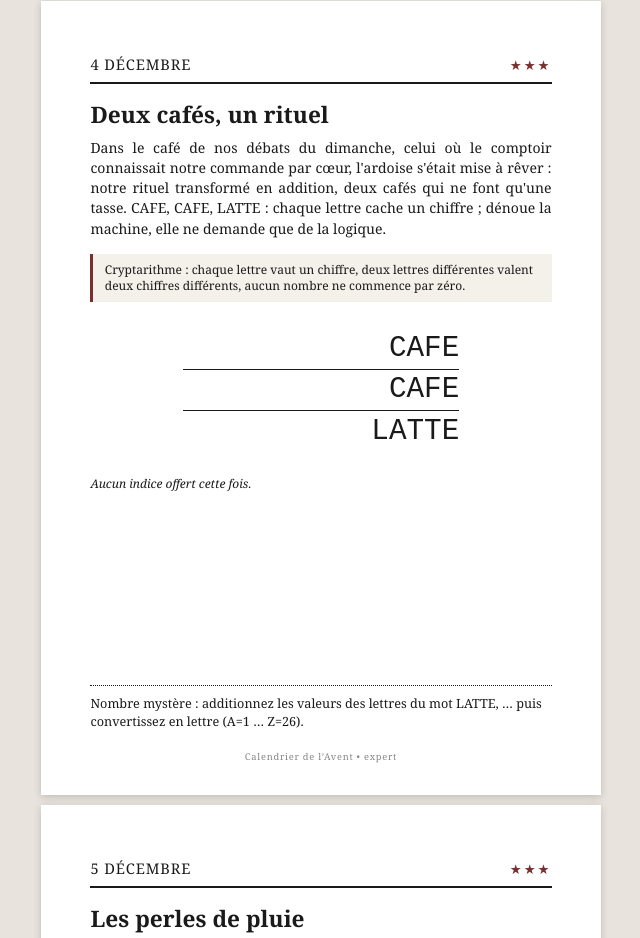
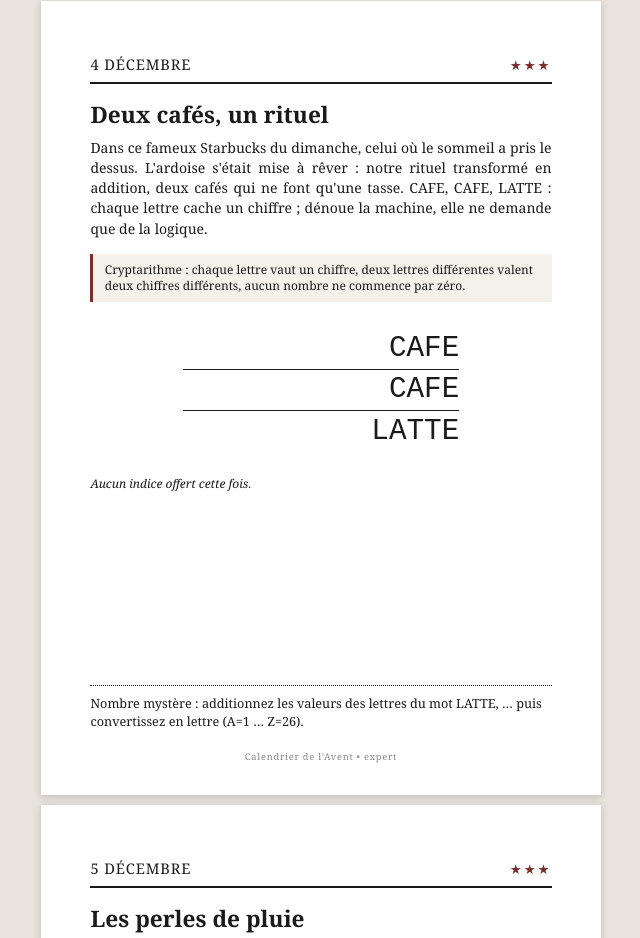
Before and after one commit to hervequiniou/calendrier-avent-2026, a plain HTML site: page assets/source/calendrier-de-l-avent-source.html in a window 1280 px wide. Shown: the part 4027-4965 px from the top of the page, without its empty margins (319-959 px from the left). Drawn offline with Linux system fonts and the light colour scheme.

Commit message:
feat(contenu): jour 4, le Starbucks du dimanche où le sommeil a pris le dessus
Co-authored-by: hervequiniou <hervequiniou@users.noreply.github.com>

```diff
--- a/assets/source/calendrier-de-l-avent-source.html
+++ b/assets/source/calendrier-de-l-avent-source.html
@@ -132,7 +132,7 @@ h2 { font-size:17pt; margin:4mm 0 2mm; }
 <section class="page">
 <div class="dayhead"><div class="date">4 décembre</div><div class="diff">&#9733;&#9733;&#9733;</div></div>
 <h2>Deux cafés, un rituel</h2>
-<p class="story">Dans le café de nos débats du dimanche, celui où le comptoir connaissait notre commande par cœur, l'ardoise s'était mise à rêver : notre rituel transformé en addition, deux cafés qui ne font qu'une tasse. CAFE, CAFE, LATTE : chaque lettre cache un chiffre ; dénoue la machine, elle ne demande que de la logique.</p>
+<p class="story">Dans ce fameux Starbucks du dimanche, celui où le sommeil a pris le dessus. L'ardoise s'était mise à rêver : notre rituel transformé en addition, deux cafés qui ne font qu'une tasse. CAFE, CAFE, LATTE : chaque lettre cache un chiffre ; dénoue la machine, elle ne demande que de la logique.</p>
 <p class="rules">Cryptarithme : chaque lettre vaut un chiffre, deux lettres différentes valent deux chiffres différents, aucun nombre ne commence par zéro.</p><div class="crypt"><div class="crow op">CAFE</div><div class="crow op">CAFE</div><div class="crow res">LATTE</div></div><p class="legend">Aucun indice offert cette fois.</p>
 <p class="extract">Nombre mystère : additionnez les valeurs des lettres du mot LATTE, … puis convertissez en lettre (A=1 … Z=26).</p>
 <p class="foot">Calendrier de l&rsquo;Avent &bull; expert</p>
```
Also changed, not shown: jours/4.html (+1 -1 lines).
